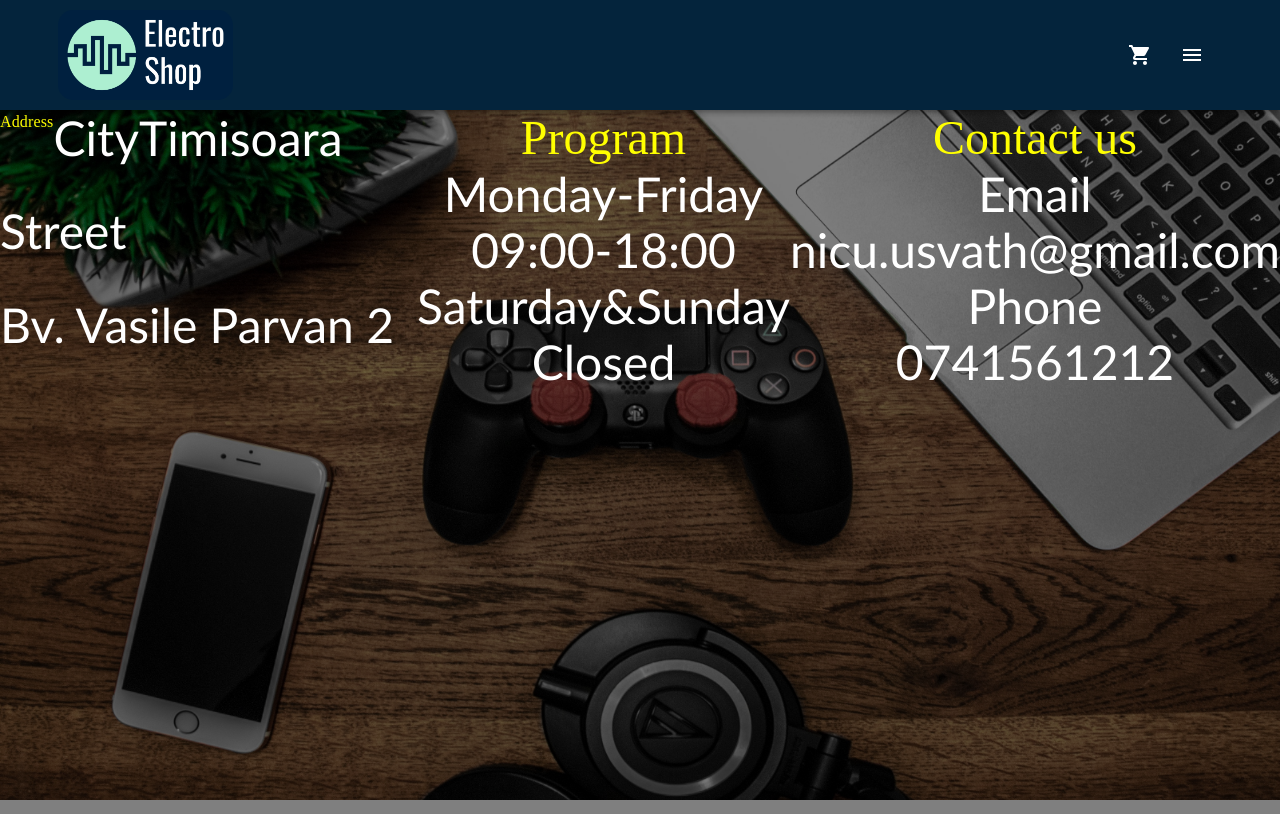
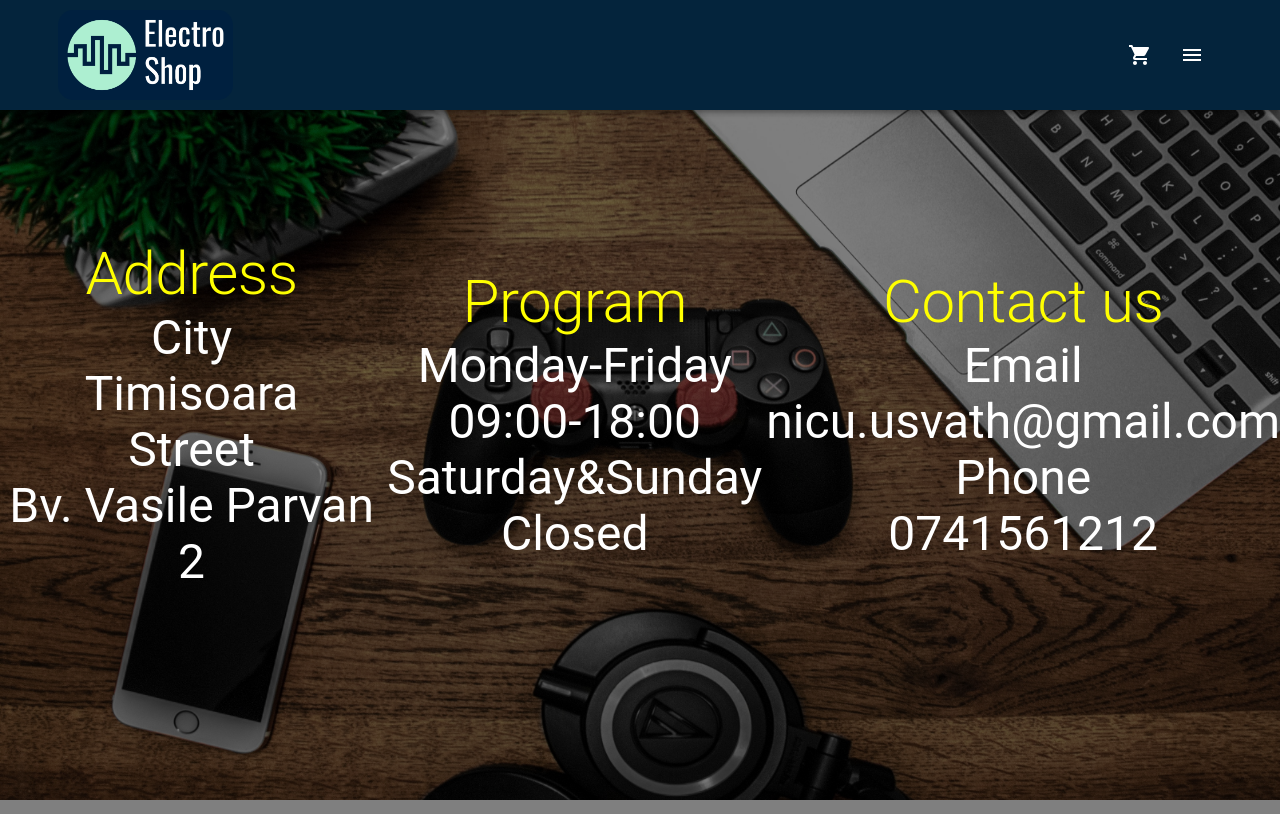
Before and after one commit to UsvathNicolae/electro-shop, a React (Create React App) app in the folder web_client/: page /contact in a window 1280 px wide. Built offline with nearby package versions, Linux system fonts and the light colour scheme.

Commit message:
modified css

```diff
--- a/web_client/package.json
+++ b/web_client/package.json
@@ -24,7 +24,8 @@
     "react-scripts": "5.0.0",
     "react-social-icons": "^5.13.0",
     "typescript": "^4.4.2",
-    "web-vitals": "^2.1.0"
+    "web-vitals": "^2.1.0",
+    "yarn": "^1.22.18"
   },
   "scripts": {
     "start": "react-scripts start",
--- a/web_client/src/pages/ContactPage.tsx
+++ b/web_client/src/pages/ContactPage.tsx
@@ -1,5 +1,6 @@
-import { Grid, makeStyles, Typography } from "@material-ui/core";
 import React from "react";
+import { Typography, Grid } from '@mui/material';
+import { makeStyles } from '@mui/styles'
 import Navbar from "../components/NavBar";
 
 const useStyles = makeStyles({
@@ -30,6 +31,7 @@ const useStyles = makeStyles({
         flexDirection: "column",
         justifyContent: "center",
         alignItems: "center",
+        marginTop: "10%"
     },
     container: {
         display: "flex",
@@ -41,14 +43,13 @@ const useStyles = makeStyles({
 const ContactPage = () => {
     const styles = useStyles();
 
-    // @ts-ignore
     return <div>
         <Navbar />
         <div className={styles.background}>
             <div className={ styles.container }>
-                <Grid container flexDirection='column'>
+                <Grid container flexDirection="column" className={styles.title}>
                     <Grid item>
-                        <Typography className={ styles.title}>
+                        <Typography variant="h2">
                             Address
                         </Typography>
                     </Grid>
@@ -74,43 +75,62 @@ const ContactPage = () => {
                     </Grid>
                 </Grid>
 
-                <Typography className = {styles.title} variant = "h3">
-
-                    <div>
-                        Program
+                <Grid container flexDirection="column"  className={styles.title}>
+                    <Grid item>
+                        <Typography variant="h2">
+                            Program
+                        </Typography>
+                    </Grid>
+                    <Grid item>
                         <Typography className = { styles.text } variant = "h3">
                             Monday-Friday
                         </Typography>
+                    </Grid>
+                    <Grid item>
                         <Typography className = { styles.text } variant = "h3">
                             09:00-18:00
                         </Typography>
+                    </Grid>
+                    <Grid item>
                         <Typography className = { styles.text } variant = "h3">
                             Saturday&Sunday
                         </Typography>
+                    </Grid>
+                    <Grid item>
                         <Typography className = { styles.text } variant = "h3">
                             Closed
                         </Typography>
 
-                    </div>
-                </Typography>
-                <Typography className = {styles.title} variant = "h3">
+                    </Grid>
+                </Grid>
 
-                    <div>
-                        Contact us
+                <Grid container flexDirection="column"  className={styles.title}>
+                    <Grid item>
+                        <Typography variant="h2">
+                            Contact us
+                        </Typography>
+                    </Grid>
+                    <Grid item>
                         <Typography className = { styles.text } variant = "h3">
                             Email
                         </Typography>
+                    </Grid>
+                    <Grid item>
                         <Typography className = { styles.text } variant = "h3">
                             nicu.usvath@gmail.com
                         </Typography>
+                    </Grid>
+                    <Grid item>
                         <Typography className = { styles.text } variant = "h3">
                             Phone
                         </Typography>
+                    </Grid>
+                    <Grid item>
                         <Typography className = { styles.text } variant = "h3">
                             0741561212
                         </Typography>
-                    </div>
-                </Typography>
+                    </Grid>
+                </Grid>
             </div>
         </div>
         <img className={ styles.imageWrapper } src = "contact.jpg"></img>
```
Also changed, not shown: 2 other files (tests, documents, lock files or other folders).
